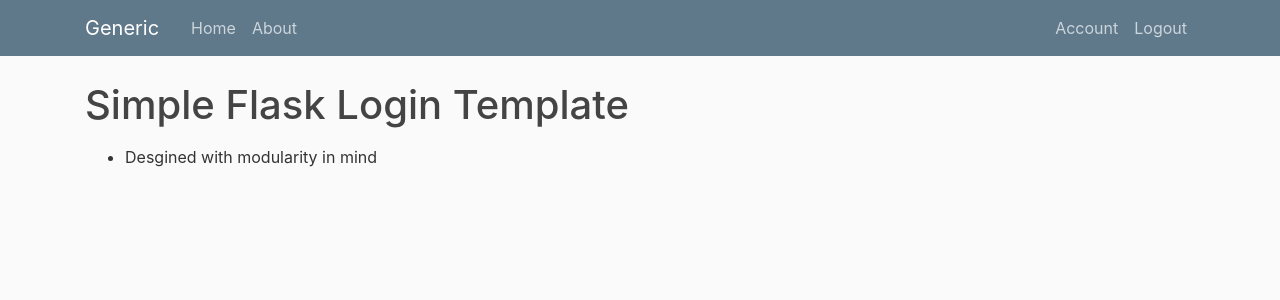
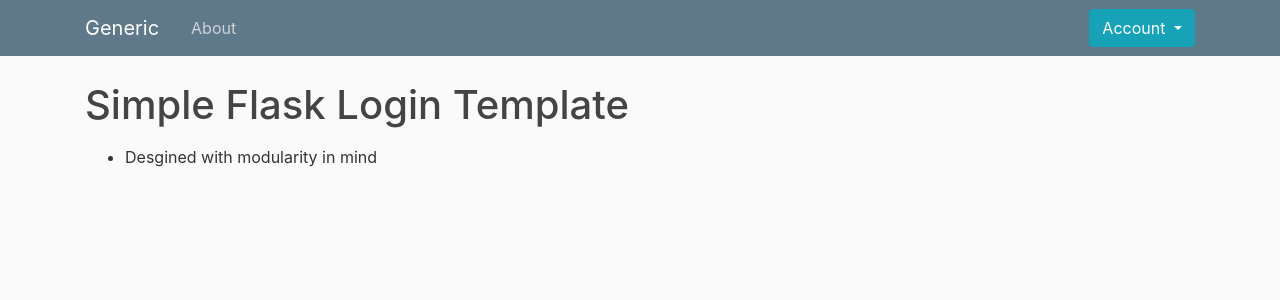
Before and after one commit to GreatBahram/Flask-Blogging, a Flask app: page /about in a window 1280 px wide. Shown: the top 300 px of the page. Run offline with Flask 2, Linux system fonts and the light colour scheme; the visitor is signed in with stand-in values (Sample User, id 1); some libraries are stand-ins or nearby versions.

Commit message:
add dropdown list into base.html

```diff
--- a/app/templates/base.html
+++ b/app/templates/base.html
@@ -27,14 +27,20 @@
                 </button>
                 <div class="collapse navbar-collapse" id="navbarToggle">
                     <div class="navbar-nav mr-auto">
-                        <a class="nav-item nav-link" href="{{ url_for('home_page') }}">Home</a>
                         <a class="nav-item nav-link" href="{{ url_for('about_page') }}">About</a>
                     </div>
                     <!-- Navbar Right Side -->
                     <div class="navbar-nav">
                         {% if current_user.is_authenticated %}
-                            <a class="nav-item nav-link" href="{{ url_for('user_info') }}">Account</a>
-                            <a class="nav-item nav-link" href="{{ url_for('logout_page') }}">Logout</a>
+                        <div class="dropdown">
+                            <button class="btn btn-info dropdown-toggle" type="button" id="dropdownMenuButton" data-toggle="dropdown" aria-haspopup="true" aria-expanded="false">
+                                Account
+                            </button>
+                            <div class="dropdown-menu" aria-labelledby="dropdownMenuButton">
+                                <a class="dropdown-item" href="{{ url_for('user_info') }}">Profile</a>
+                                <a class="dropdown-item" href="{{ url_for('logout_page') }}">Logout</a>
+                            </div>
+                        </div>
                         {% else %}
                             <a class="nav-item nav-link" href="{{ url_for('login_page') }}">Login</a>
                             <a class="nav-item nav-link" href="{{ url_for('register_page') }}">Register</a>
```
